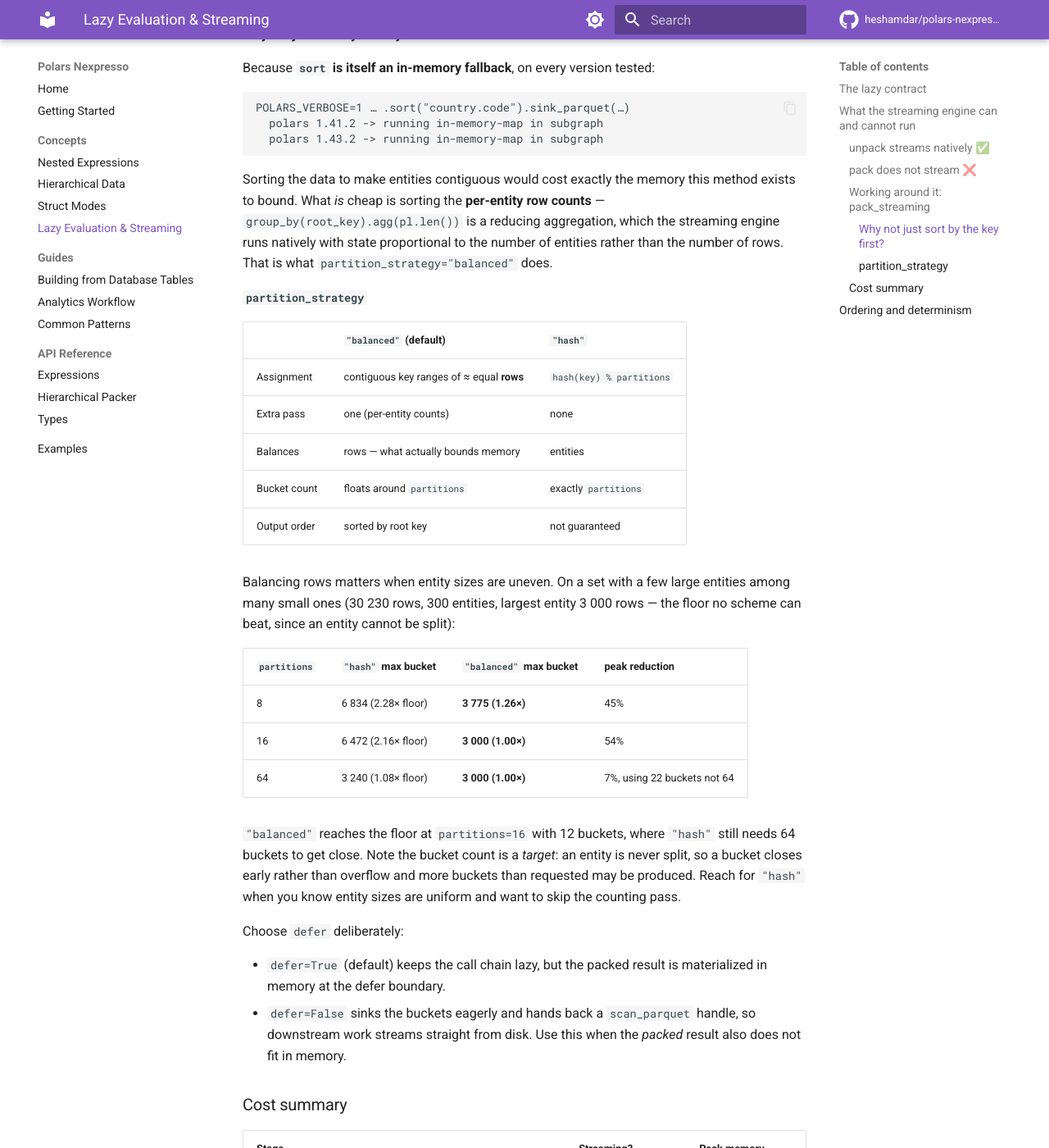
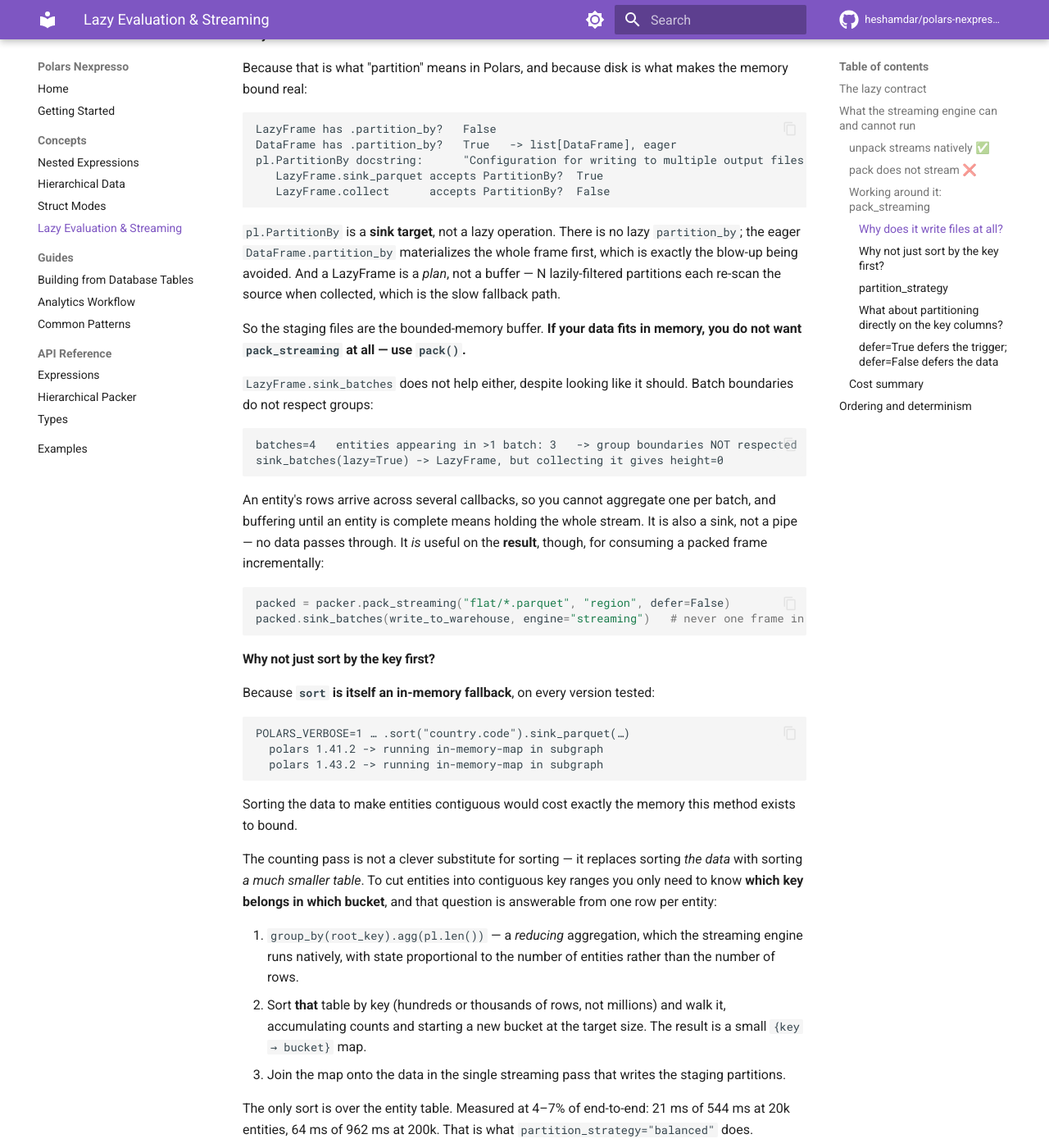
Before and after one commit to heshamdar/polars-nexpresso, an MkDocs documentation site: the page built from docs/concepts/lazy-and-streaming.md, in a window 1280 px wide and 1400 px high, scrolled down 2743 px. Shown: the whole window at 82% size. Built offline with MkDocs 1.6.1 and Material for MkDocs 9.7.7, drawn with Linux system fonts in a browser that asks for light colours; comment, search, counter and statistics services are not loaded; some of the changed text lies outside the part shown.

Commit message:
Fix three pack_streaming crashes, expand its tests, document the design
The existing suite ran on one 13-row fixture with 3 root keys and compared
values as JSON, so it caught none of these:

- Empty input with partitions > 1: no staging dir was written
  (FileNotFoundError); on Polars 1.30's filter fallback a zero bucket count
  wrote no parts at all (ComputeError: expected at least 1 source).
- Null root keys with partition_strategy="balanced": a plain join does not match
  null to null, so those rows got a null bucket, which PartitionBy writes as
  __HIVE_DEFAULT_PARTITION__. Now joins with nulls_equal=True.

Tests 32 -> 85 nodes; reverting the fixes fails exactly the four new edge cases.
Adds schema-strict comparison (names, order, dtypes), empty/single/null inputs,
multi-column and integer keys, order_by, extra_columns, all source forms, error
paths, defer semantics, and a pack_streaming -> unpack_streaming round trip.

Docs answer the questions that prompted this: why staging uses files
(pl.PartitionBy is a sink target; there is no lazy partition_by), why
sink_batches cannot replace it (batches split entities), what the counting pass
buys, and defer=True vs defer=False.

Green on Polars 1.30.0, 1.35.1 and 1.43.2.

Co-Authored-By: Claude Opus 5 <noreply@anthropic.com>
Claude-Session: https://claude.ai/code/session_01Dt9ZZ6pDmnGQ9VfjCgQKCP

````diff
--- a/docs/concepts/lazy-and-streaming.md
+++ b/docs/concepts/lazy-and-streaming.md
@@ -111,6 +111,46 @@ bucket is then read back exactly once. (On Polars versions without partitioned
 sinks this degrades to one filtered pass per bucket — still correct, but it
 re-reads the source `partitions` times.)
 
+#### Why does it write files at all?
+
+Because that is what "partition" means in Polars, and because disk is what makes
+the memory bound real:
+
+```text
+LazyFrame has .partition_by?   False
+DataFrame has .partition_by?   True   -> list[DataFrame], eager
+pl.PartitionBy docstring:      "Configuration for writing to multiple output files."
+   LazyFrame.sink_parquet accepts PartitionBy?  True
+   LazyFrame.collect      accepts PartitionBy?  False
+```
+
+`pl.PartitionBy` is a **sink target**, not a lazy operation. There is no lazy
+`partition_by`; the eager `DataFrame.partition_by` materializes the whole frame
+first, which is exactly the blow-up being avoided. And a LazyFrame is a *plan*,
+not a buffer — N lazily-filtered partitions each re-scan the source when
+collected, which is the slow fallback path.
+
+So the staging files are the bounded-memory buffer. **If your data fits in
+memory, you do not want `pack_streaming` at all — use `pack()`.**
+
+`LazyFrame.sink_batches` does not help either, despite looking like it should.
+Batch boundaries do not respect groups:
+
+```text
+batches=4   entities appearing in >1 batch: 3   -> group boundaries NOT respected
+sink_batches(lazy=True) -> LazyFrame, but collecting it gives height=0
+```
+
+An entity's rows arrive across several callbacks, so you cannot aggregate one per
+batch, and buffering until an entity is complete means holding the whole stream.
+It is also a sink, not a pipe — no data passes through. It *is* useful on the
+**result**, though, for consuming a packed frame incrementally:
+
+```python
+packed = packer.pack_streaming("flat/*.parquet", "region", defer=False)
+packed.sink_batches(write_to_warehouse, engine="streaming")   # never one frame in memory
+```
+
 #### Why not just sort by the key first?
 
 Because **`sort` is itself an in-memory fallback**, on every version tested:
@@ -122,10 +162,25 @@ POLARS_VERBOSE=1 … .sort("country.code").sink_parquet(…)
 ```
 
 Sorting the data to make entities contiguous would cost exactly the memory this
-method exists to bound. What *is* cheap is sorting the **per-entity row counts** —
-`group_by(root_key).agg(pl.len())` is a reducing aggregation, which the streaming
-engine runs natively with state proportional to the number of entities rather
-than the number of rows. That is what `partition_strategy="balanced"` does.
+method exists to bound.
+
+The counting pass is not a clever substitute for sorting — it replaces sorting
+*the data* with sorting *a much smaller table*. To cut entities into contiguous
+key ranges you only need to know **which key belongs in which bucket**, and that
+question is answerable from one row per entity:
+
+1. `group_by(root_key).agg(pl.len())` — a *reducing* aggregation, which the
+   streaming engine runs natively, with state proportional to the number of
+   entities rather than the number of rows.
+2. Sort **that** table by key (hundreds or thousands of rows, not millions) and
+   walk it, accumulating counts and starting a new bucket at the target size.
+   The result is a small `{key → bucket}` map.
+3. Join the map onto the data in the single streaming pass that writes the
+   staging partitions.
+
+The only sort is over the entity table. Measured at 4–7% of end-to-end: 21 ms of
+544 ms at 20k entities, 64 ms of 962 ms at 200k. That is what
+`partition_strategy="balanced"` does.
 
 #### `partition_strategy`
 
@@ -153,13 +208,51 @@ entity is never split, so a bucket closes early rather than overflow and more
 buckets than requested may be produced. Reach for `"hash"` when you know entity
 sizes are uniform and want to skip the counting pass.
 
-Choose `defer` deliberately:
+#### What about partitioning directly on the key columns?
 
-- `defer=True` (default) keeps the call chain lazy, but the packed result is
-  materialized in memory at the defer boundary.
-- `defer=False` sinks the buckets eagerly and hands back a `scan_parquet`
-  handle, so downstream work streams straight from disk. Use this when the
-  *packed* result also does not fit in memory.
+It works — `sink_parquet(pl.PartitionBy(key=root_keys))` streams natively, needs no
+sort, and would be floor-optimal since each partition holds exactly one entity.
+It is also already reachable: raise `partitions` past the entity count and
+`"balanced"` degenerates to precisely that (verified — `partitions=100000` on 300
+entities yields exactly 300 buckets).
+
+The reason it is not the default is per-file Parquet overhead. One file per
+entity means the footers and dictionaries dominate:
+
+| entities | one file per key | 64 buckets |
+|---|---|---|
+| 300 | 0.11 s, 300 files, 0.33 MB | 0.03 s, 63 files, 0.09 MB |
+| 20 000 | 3.87 s, 20 000 files, 19.8 MB | 0.12 s, 64 files, 0.60 MB |
+| 200 000 | 35.5 s, 200 000 files, 187 MB | 0.10 s, 64 files, 3.0 MB |
+
+At 200k entities that is 62× the disk and 350× the time. Hierarchical data
+usually has high root cardinality — that is why you are packing it — so bucketing
+several entities per file is the right default. If your root cardinality is low
+and you want the memory floor, just raise `partitions`.
+
+#### `defer=True` defers the trigger; `defer=False` defers the data
+
+Both keep work out of the call, but they are lazy about different things, and the
+difference shows up in the query plan:
+
+```text
+defer=True  -> PYTHON SCAN []                                  (opaque; materializes on collect)
+defer=False -> Parquet SCAN [part_00000.parquet, ... 9 more]   (a real scan)
+
+downstream filter on defer=False: SELECTION pushed into scan   (predicate pushdown works)
+consuming it with sink_batches:   batches=10, total_rows=300   (never one frame in memory)
+```
+
+- `defer=True` (default) runs nothing until you collect, but the packed result is
+  materialized in memory at the defer boundary, and the opaque `PYTHON SCAN` node
+  blocks predicate pushdown. Fine when the *packed* result comfortably fits —
+  which is common, since packing collapses many rows into one per entity.
+- `defer=False` does the bucketing and packing immediately and hands back a real
+  `scan_parquet` over the parts. Downstream filters push into the scan and the
+  result streams from disk.
+
+**Rule of thumb: if the packed result also does not fit in memory, use
+`defer=False`.**
 
 ### Cost summary
 
````
Also changed, not shown: CHANGELOG.md (+11 -0 lines), 2 other files.
